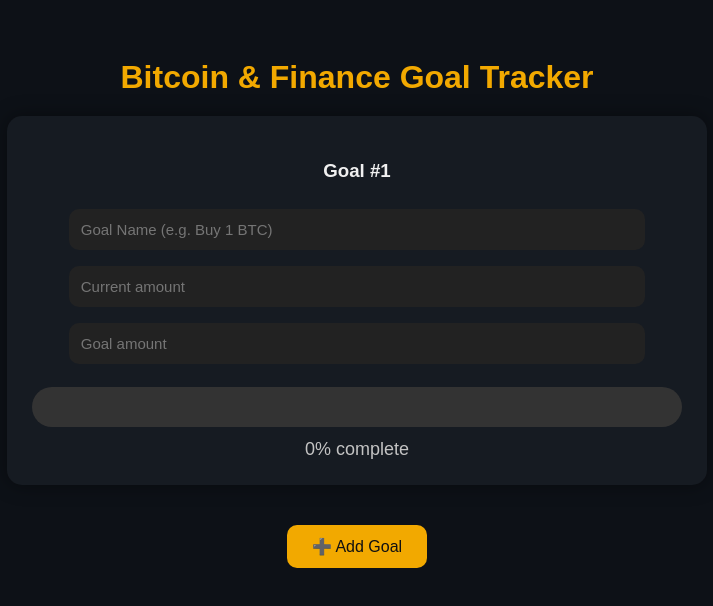
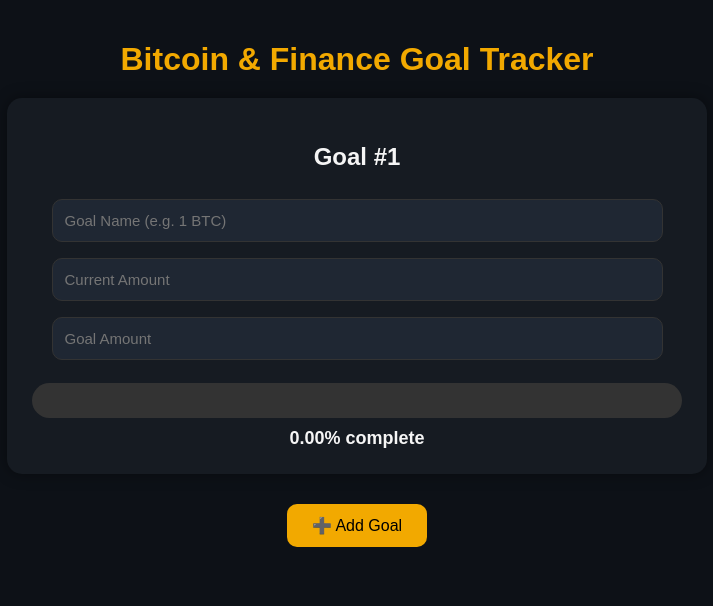
Before and after one commit to Jaycee21303/BitcoinGoals, a plain HTML site: page index.html in a window 1280 px wide. Both pictures are taken after a click on the button "➕ Add Goal". Shown: the whole page, without its empty margins (283-996 px from the left). Drawn offline with Linux system fonts and the light colour scheme.

Commit message:
Refactor index.html for improved layout and styles
Updated HTML structure and styles for the Bitcoin Goal Tracker. Improved input fields, button styles, and added animations.

```diff
--- a/index.html
+++ b/index.html
@@ -1,21 +1,39 @@
 <!DOCTYPE html>
 <html lang="en">
 <head>
-<meta charset="UTF-8">
-<title>Bitcoin & Finance Goal Tracker</title>
+<meta charset="UTF-8" />
+<title>Bitcoin Goal Tracker</title>
+<meta name="viewport" content="width=device-width, initial-scale=1.0">
 
 <style>
     body {
         background: #0d1117;
-        color: #f0f0f0;
+        color: #f5f5f5;
         font-family: Arial, sans-serif;
+        margin: 0;
+        padding: 20px;
         text-align: center;
-        padding: 30px;
     }
 
     h1 {
         color: #f2a900;
         margin-bottom: 20px;
+        font-size: 2rem;
+    }
+
+    button {
+        background: #f2a900;
+        color: black;
+        padding: 12px 25px;
+        border-radius: 10px;
+        border: none;
+        cursor: pointer;
+        font-size: 16px;
+        margin-top: 10px;
+    }
+
+    button:hover {
+        background: #ffbf1a;
     }
 
     .goal {
@@ -25,60 +43,51 @@
         width: 90%;
         max-width: 650px;
         margin: 20px auto;
-        box-shadow: 0 0 20px rgba(0,0,0,0.4);
-    }
-
-    input {
-        width: 85%;
-        padding: 12px;
-        margin: 8px 0;
-        border-radius: 10px;
-        border: none;
-        background: #222;
-        color: white;
-        font-size: 15px;
+        box-shadow: 0 0 15px rgba(0,0,0,0.4);
+        animation: fadeIn 0.5s ease;
     }
 
     .progress-wrapper {
+        width: 100%;
+        height: 35px;
         background: #333;
-        height: 40px;
-        border-radius: 25px;
+        border-radius: 30px;
         overflow: hidden;
         margin-top: 15px;
     }
 
     .progress-bar {
         background: #00ff66;
+        width: 0%;
         height: 100%;
-        width: 0%;
         transition: width 0.5s ease;
     }
 
-    .percent {
-        margin-top: 12px;
-        font-size: 18px;
-        color: #c3c3c3;
+    input {
+        width: 90%;
+        padding: 12px;
+        margin: 8px 0;
+        border-radius: 10px;
+        background: #1f2733;
+        border: 1px solid #333;
+        color: white;
+        font-size: 15px;
     }
 
-    button {
-        padding: 12px 25px;
-        font-size: 16px;
-        border: none;
-        border-radius: 10px;
-        background: #f2a900;
-        color: #111;
-        cursor: pointer;
-        margin-top: 20px;
+    .percent {
+        margin-top: 10px;
+        font-size: 18px;
+        font-weight: bold;
     }
 
-    button:hover {
-        background: #ffbb22;
+    @keyframes fadeIn {
+        from { opacity: 0; transform: translateY(10px); }
+        to { opacity: 1; transform: translateY(0); }
     }
 </style>
 </head>
 
 <body>
-
 <h1>Bitcoin & Finance Goal Tracker</h1>
 
 <div id="goals"></div>
@@ -86,40 +95,69 @@
 <button onclick="addGoal()">➕ Add Goal</button>
 
 <script>
-let goalCount = 0;
+// Load saved goals
+let goals = JSON.parse(localStorage.getItem("goals") || "[]");
+let goalCount = goals.length;
+
+// Render saved goals
+goals.forEach((g, i) => renderGoal(i + 1, g));
 
 function addGoal() {
     goalCount++;
+    renderGoal(goalCount);
+}
 
+function renderGoal(id, saved = null) {
     let container = document.getElementById("goals");
 
     let html = `
-        <div class="goal" id="goal_${goalCount}">
-            <h3>Goal #${goalCount}</h3>
+    <div class="goal" id="goal_${id}">
+        <h2>Goal #${id}</h2>
 
-            <input id="title_${goalCount}" placeholder="Goal Name (e.g. Buy 1 BTC)">
-            <input id="current_${goalCount}" type="number" placeholder="Current amount" oninput="update(${goalCount})">
-            <input id="target_${goalCount}" type="number" placeholder="Goal amount" oninput="update(${goalCount})">
+        <input id="title_${id}" placeholder="Goal Name (e.g. 1 BTC)" value="${saved?.title || ''}" oninput="saveGoals()">
 
-            <div class="progress-wrapper">
-                <div class="progress-bar" id="bar_${goalCount}"></div>
-            </div>
+        <input id="current_${id}" type="number" step="0.0001" placeholder="Current Amount"
+            value="${saved?.current || ''}" oninput="update(${id})">
 
-            <div class="percent" id="percent_${goalCount}">0% complete</div>
+        <input id="target_${id}" type="number" step="0.0001" placeholder="Goal Amount"
+            value="${saved?.target || ''}" oninput="update(${id})">
+
+        <div class="progress-wrapper">
+            <div class="progress-bar" id="bar_${id}"></div>
         </div>
-    `;
+
+        <div class="percent" id="percent_${id}">0% complete</div>
+    </div>`;
 
     container.insertAdjacentHTML("beforeend", html);
+    update(id);
 }
 
 function update(id) {
-    let current = parseFloat(document.getElementById("current_" + id).value) || 0;
-    let target = parseFloat(document.getElementById("target_" + id).value) || 1;
+    let current = parseFloat(document.getElementById(`current_${id}`).value || 0);
+    let target = parseFloat(document.getElementById(`target_${id}`).value || 1);
 
     let percent = Math.min((current / target) * 100, 100);
+    document.getElementById(`bar_${id}`).style.width = percent + "%";
+    document.getElementById(`percent_${id}`).innerText = percent.toFixed(2) + "% complete";
 
-    document.getElementById("bar_" + id).style.width = percent + "%";
-    document.getElementById("percent_" + id).innerHTML = percent.toFixed(2) + "% complete";
+    saveGoals();
+}
+
+function saveGoals() {
+    let data = [];
+
+    for (let i = 1; i <= goalCount; i++) {
+        if (!document.getElementById(`goal_${i}`)) continue;
+
+        data.push({
+            title: document.getElementById(`title_${i}`).value,
+            current: document.getElementById(`current_${i}`).value,
+            target: document.getElementById(`target_${i}`).value
+        });
+    }
+
+    localStorage.setItem("goals", JSON.stringify(data));
 }
 </script>
 
```
